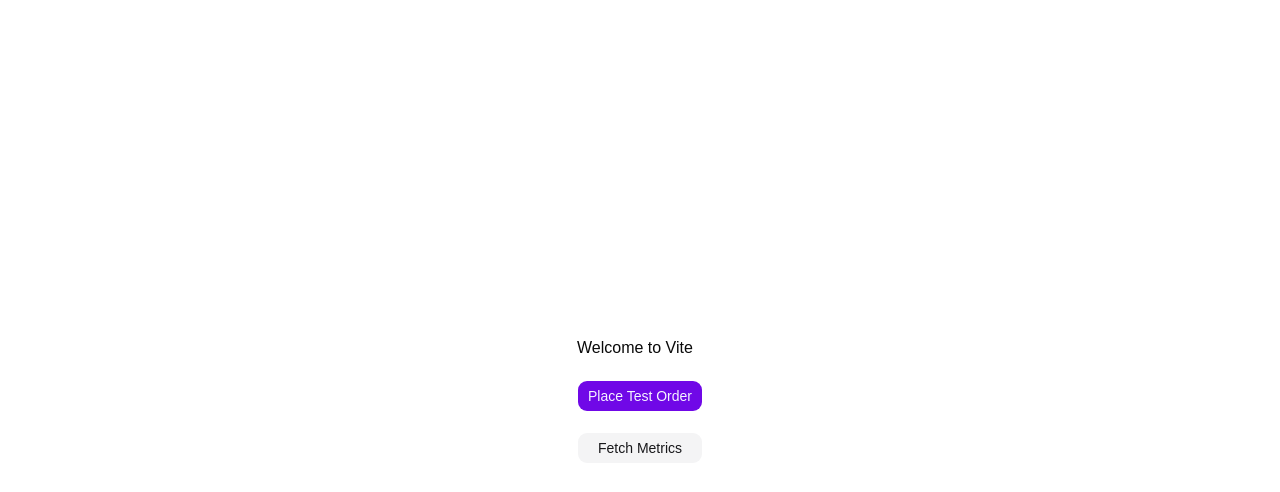
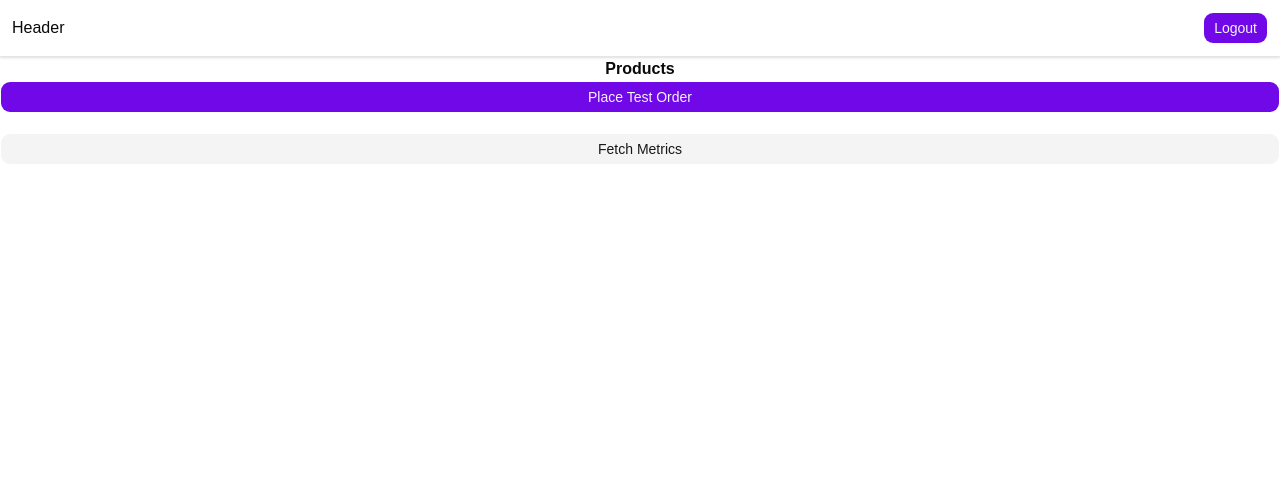
Before and after one commit to kavindu-udara/techmart-ecommerce, a React (Vite) app in the folder frontend/: page / in a window 1280 px wide. Shown: the top 492 px of the page. Built offline with nearby package versions, Linux system fonts and the light colour scheme; no server answers.

Commit message:
created test Header

```diff
--- a/frontend/src/App.tsx
+++ b/frontend/src/App.tsx
@@ -1,3 +1,4 @@
+import Header from "./components/common/Header";
 import { Button } from "./components/ui/button"
 import { apiClient } from "./lib/axios"
 
@@ -29,9 +30,10 @@
 
 
   return (
-    <main className="flex justify-center items-center min-h-screen">
+    <main className="min-h-screen">
+      <Header />
+      <h1 className="text-center font-bold">Products</h1>
       <div className="flex flex-col gap-5">
-        <h1>Welcome to Vite</h1>
         <Button onClick={handleOrderClick}>Place Test Order</Button>
         <Button onClick={handleMetricsClick} variant={"secondary"}>Fetch Metrics</Button>
       </div>
--- /dev/null
+++ b/frontend/src/components/common/Header.tsx
@@ -0,0 +1,12 @@
+import { Button } from "../ui/button"
+
+const Header = () => {
+  return (
+    <header className="w-full border-b flex flex-row justify-between items-center p-3 shadow-sm">
+      <h1>Header</h1>
+      <Button>Logout</Button>
+    </header>
+  )
+}
+
+export default Header
```
